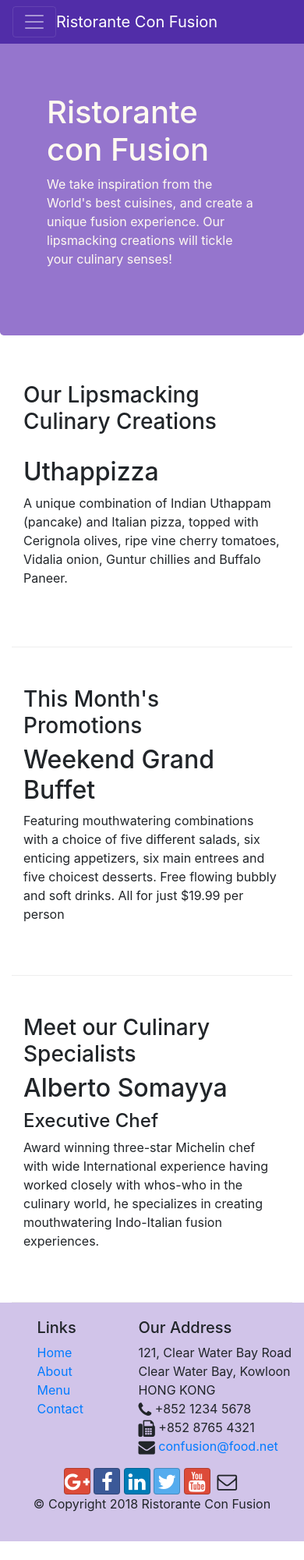
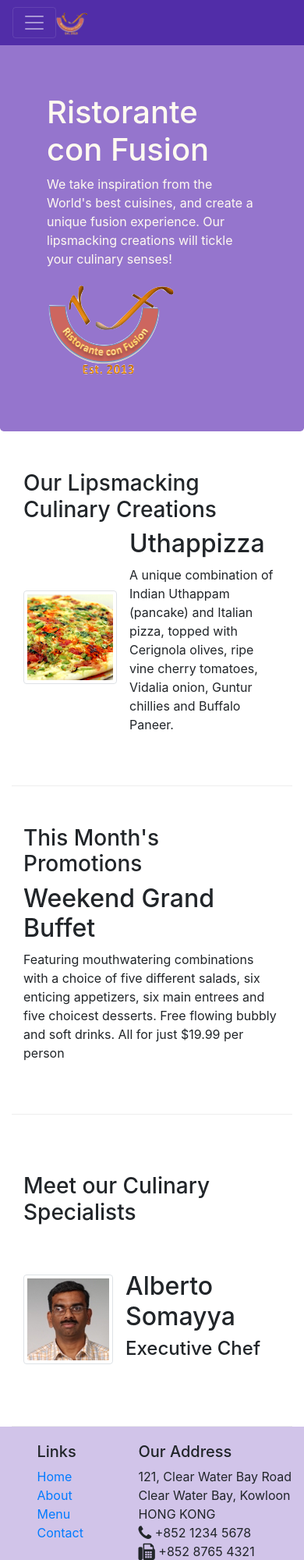
Before and after one commit to ttanner44/git-test, a website: page index.html in a window 390 px wide. Shown: the top 2000 px of the page at 78% size. Before the commit the page ends 1976 px from the top, so only its background shows below. Drawn offline with nearby package versions, Linux system fonts and the light colour scheme.

Commit message:
images and media

```diff
--- a/index.html
+++ b/index.html
@@ -19,7 +19,7 @@
             <button class="navbar-toggler" type="button" data-toggle="collapse" data-target="#Navbar">
                 <span class="navbar-toggler-icon"></span>
             </button>
-            <a class="navbar-brand mr-auto" href="#">Ristorante Con Fusion</a>
+            <a class="navbar-brand mr-auto" href="#"><img src="img/logo.png" height="30" width="41"></a>
             <div class="collapse navbar-collapse" id="Navbar">
                 <ul class="navbar-nav mr-auto">
                     <li class="nav-item active"><a class="nav-link" href="#"><span class="fa fa-home fa-lg"></span> Home</a></li>
@@ -38,7 +38,8 @@
                     <h1>Ristorante con Fusion</h1>
                     <p>We take inspiration from the World's best cuisines, and create a unique fusion experience. Our lipsmacking creations will tickle your culinary senses!</p>
                 </div>
-                <div class="col-12 col-sm">
+                <div class="col-12 col-sm align-self-center">
+                    <img src="img/logo.png" class="img-fluid">
                 </div>
             </div>
         </div>
@@ -50,8 +51,13 @@
                 <h3>Our Lipsmacking Culinary Creations</h3>
             </div>
             <div class="col col-sm order-sm-first col-md">
-                <h2>Uthappizza</h2>
-                <p>A unique combination of Indian Uthappam (pancake) and Italian pizza, topped with Cerignola olives, ripe vine cherry tomatoes, Vidalia onion, Guntur chillies and Buffalo Paneer.</p>
+                <div class="media">
+                    <img class="d-flex mr-3 img-thumbnail align-self-center" src="img/uthappizza.png" alt="uthappizza">
+                    <div class="media-body">
+                        <h2 class="mt-0">Uthappizza</h2>
+                        <p>A unique combination of Indian Uthappam (pancake) and Italian pizza, topped with Cerignola olives, ripe vine cherry tomatoes, Vidalia onion, Guntur chillies and Buffalo Paneer.</p>
+                    </div>
+                </div>
             </div>
         </div>
 
@@ -70,9 +76,14 @@
                 <h3>Meet our Culinary Specialists</h3>
             </div>
             <div class="col col-sm order-sm-first ccol-md">
-                <h2>Alberto Somayya</h2>
-                <h4>Executive Chef</h4>
-                <p>Award winning three-star Michelin chef with wide International experience having worked closely with whos-who in the culinary world, he specializes in creating mouthwatering Indo-Italian fusion experiences. </p>
+                <div class="media">
+                    <img class="d-flex mr-3 img-thumbnail align-self-center" src="img/alberto.png" alt="alberto">
+                    <div class="media-body">
+                        <h2 class="mt-0">Alberto Somayya</h2>
+                        <h4>Executive Chef</h4>
+                        <p class="d-none d-sm-block">Award winning three-star Michelin chef with wide International experience having worked closely with whos-who in the culinary world, he specializes in creating mouthwatering Indo-Italian fusion experiences. </p>
+                    </div>
+                </div>
             </div>
         </div>
     </div>
```
Also changed, not shown: aboutus.html (+3 -2 lines), contactus.html (+3 -2 lines), img/alberto.png (added), img/buffet.png (added), img/logo.png (added), img/uthappizza.png (added), 1 other file.
